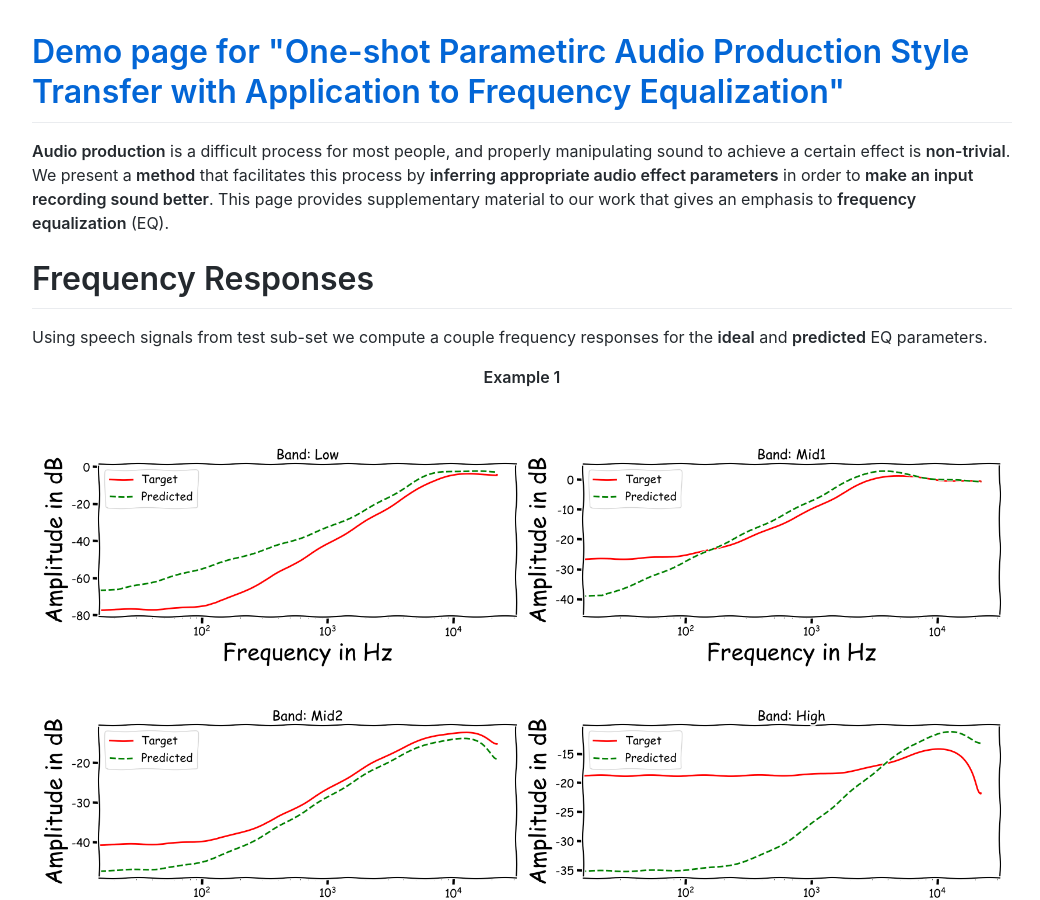
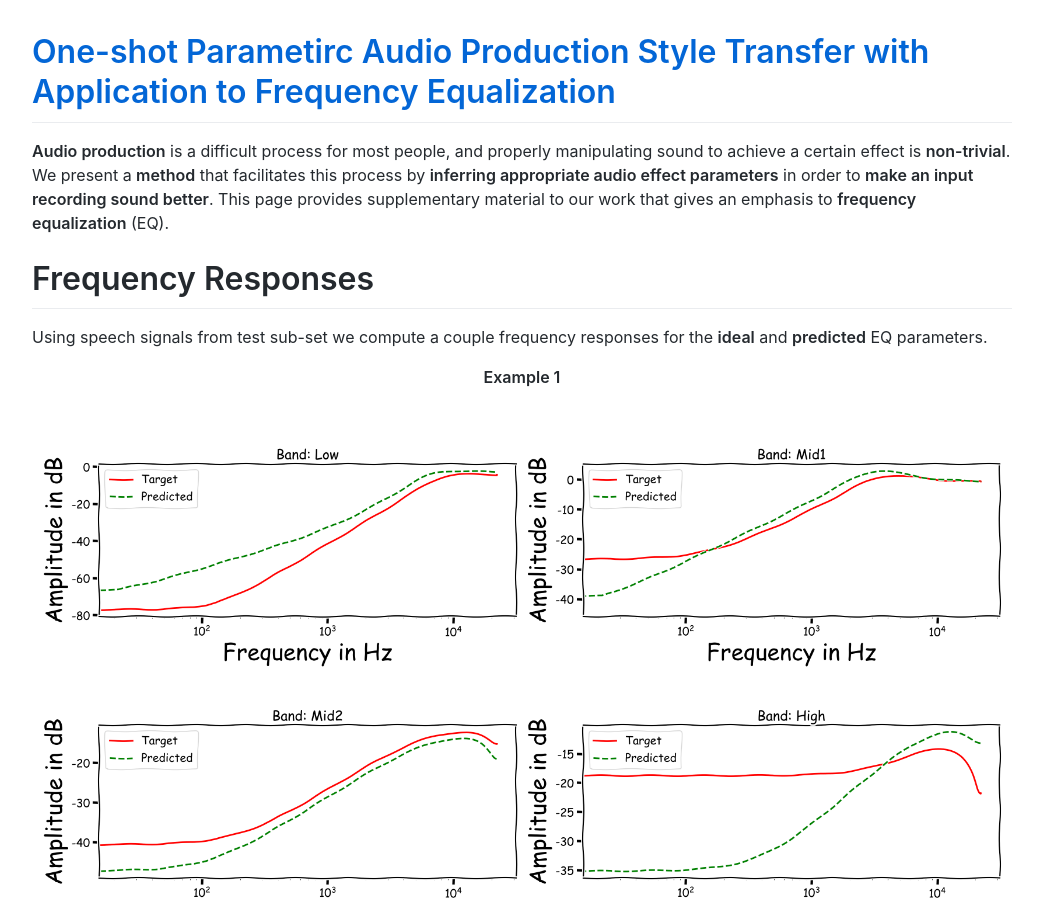
Before and after one commit to Js-Mim/sp-demo, a Jekyll site: the page built from index.md, in a window 1280 px wide and 900 px high. Shown: the whole window, without its empty margins (118-1158 px from the left). Built offline with Jekyll 4.4.1, drawn with Linux system fonts in a browser that asks for light colours; comment, search, counter and statistics services are not loaded.

Commit message:
Update _config.yml

```diff
--- a/_config.yml
+++ b/_config.yml
@@ -7,4 +7,5 @@
 
 theme: jekyll-theme-primer
 
-title: Demo page for "One-shot Parametirc Audio Production Style Transfer with Application to Frequency Equalization"
+title: "One-shot Parametirc Audio Production Style Transfer with Application to Frequency Equalization"
+subtitle: Support Material
```
